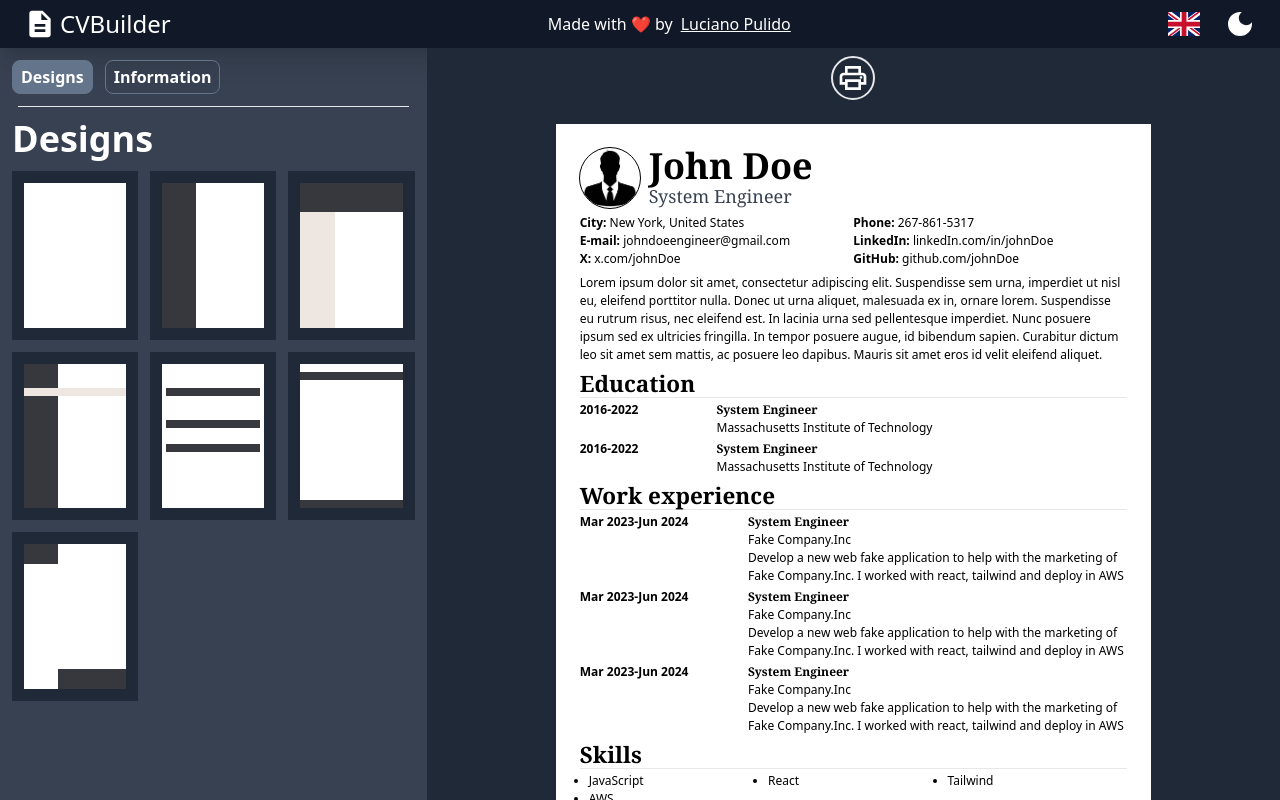
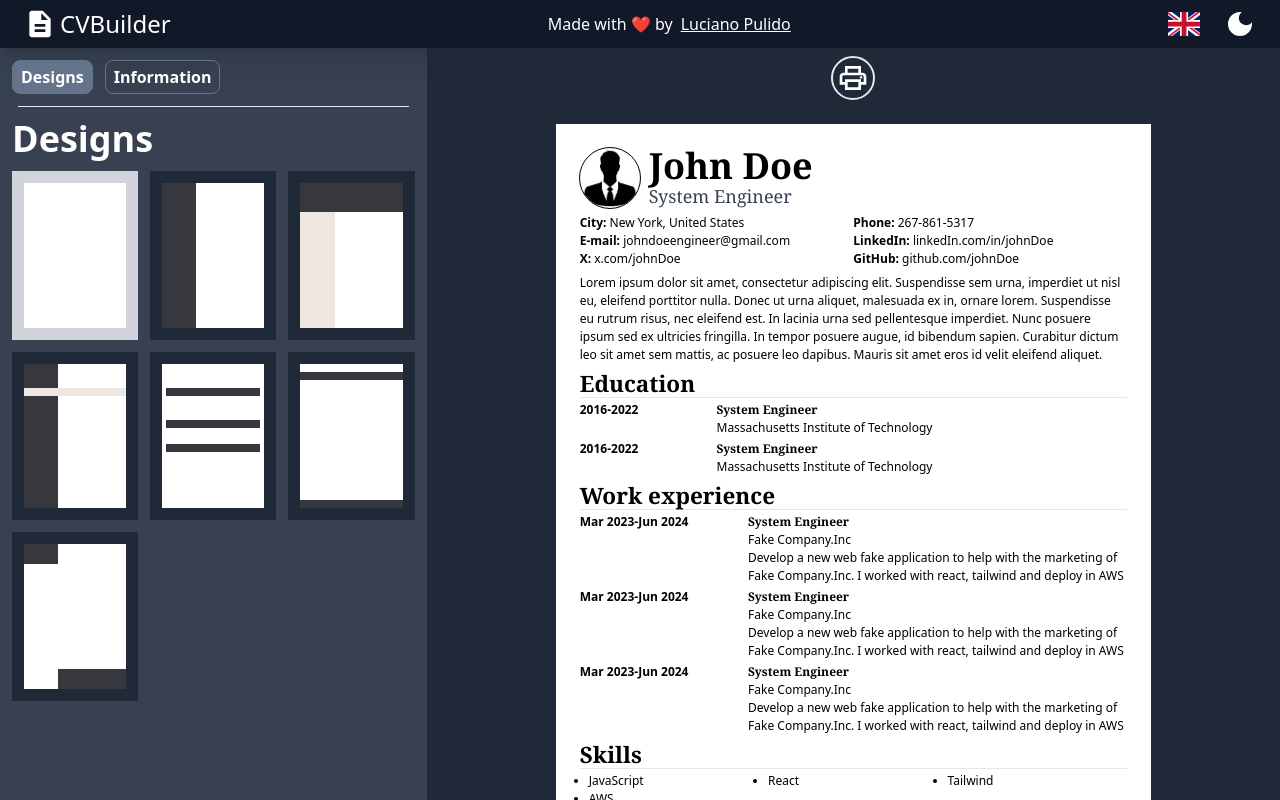
Before and after one commit to PulidoLuciano/CVBuilder, a React (Vite) app in the folder CVBuilder/: page / in a window 1280 px wide. Built offline with nearby package versions, Linux system fonts and the light colour scheme.

Commit message:
Add style for selected design

```diff
--- a/CVBuilder/src/components/aside.jsx
+++ b/CVBuilder/src/components/aside.jsx
@@ -1,7 +1,7 @@
 import { useState } from "react"
 import designs from "../utils/designs";
 
-export default function Aside({text, setDesign}){
+export default function Aside({text, selectedDesign, setDesign}){
 
     const [sectionShown, setSectionShown] = useState("designs");
 
@@ -28,7 +28,7 @@ export default function Aside({text, setDesign}){
                     <div className="grid grid-cols-3 gap-3">
                         {
                             designs.map((design) =>
-                                <button key={design.id} id={design.id} onClick={changeDesign} className="flex items-center justify-center bg-gray-400 dark:bg-gray-800 p-3 w-full">
+                                <button key={design.id} id={design.id} onClick={changeDesign} className={(selectedDesign.id != design.id) ? "flex items-center justify-center bg-gray-400 dark:bg-gray-800 p-3 w-full" : "flex items-center justify-center bg-gray-900 dark:bg-gray-300 p-3 w-full"}>
                                     {design.preview}
                                 </button>
                             )
```
